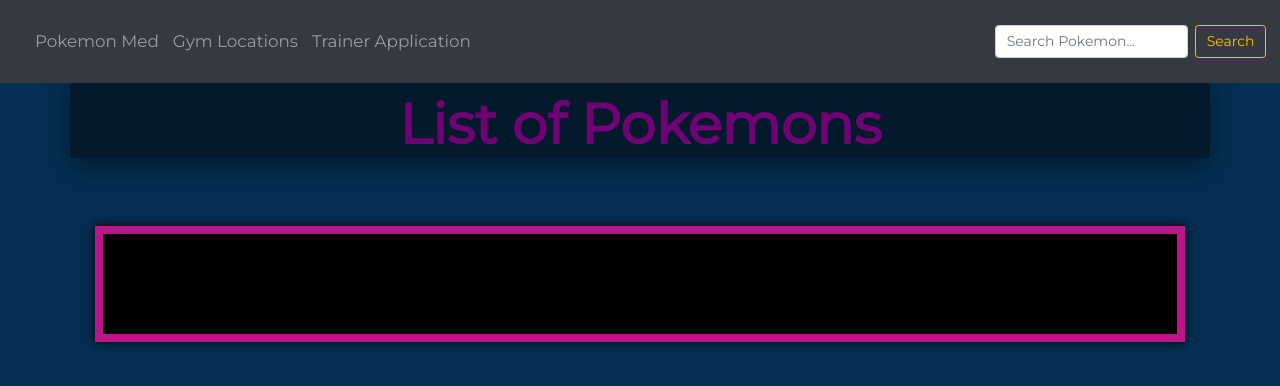
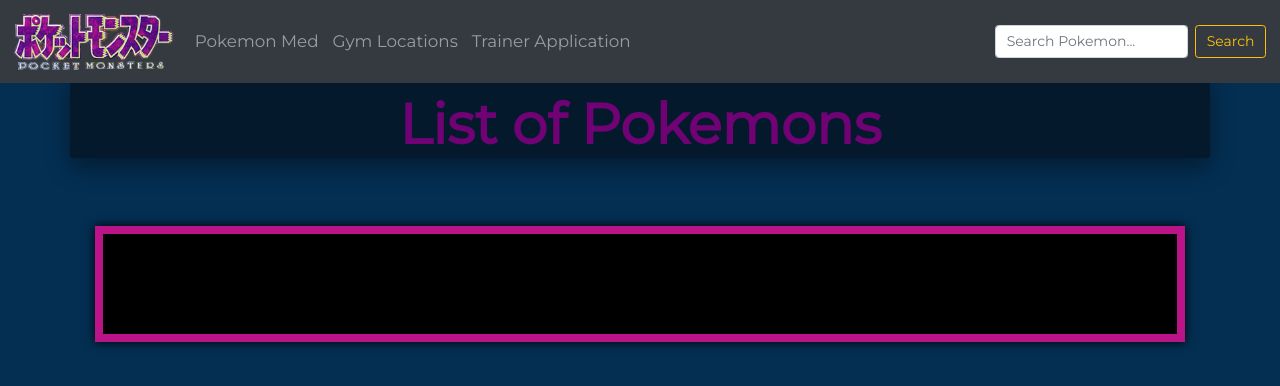
Before and after one commit to Ak4ni/pokemon-app, a plain HTML site: page index.html in a window 1280 px wide. Drawn offline with nearby package versions, Linux system fonts and the light colour scheme; the site is published under a folder, as on GitHub Pages, so addresses that start at the root find nothing; no server answers.

Commit message:
Update index.html

```diff
--- a/index.html
+++ b/index.html
@@ -9,7 +9,7 @@
     crossorigin="anonymous">
     <link rel="stylesheet" href="https://fonts.googleapis.com/css2?family=Montserrat:ital,wght@0,200;0,300;0,400;1,200;1,300;1,400&display=swap">
     <link href="css/style.css" rel="stylesheet" type="text/css"/>
-    <link rel="shortcut icon" type="image" href="/Img/favicon.ico" sizes="32x32">
+    <link rel="shortcut icon" type="image" href="./Img/favicon.ico" sizes="32x32">
   </head>
   <body>
 
@@ -18,7 +18,7 @@
     <!--NavBar -->
     <nav class="navbar navbar-expand-lg navbar-dark bg-dark fixed-top">
       <a class="navbar-brand" href="#">
-          <img src="/Img/Logo_2.png" class="d-inline-block align-top" height="60" alt="">
+          <img src="./Img/Logo_2.png" class="d-inline-block align-top" height="60" alt="">
       </a>
       <button class="navbar-toggler" type="button" data-toggle="collapse" data-target="#navbarTogglerDemo01" aria-controls="navbarTogglerDemo01" aria-expanded="false" aria-label="Toggle navigation">
           <span class="navbar-toggler-icon"></span>
```
